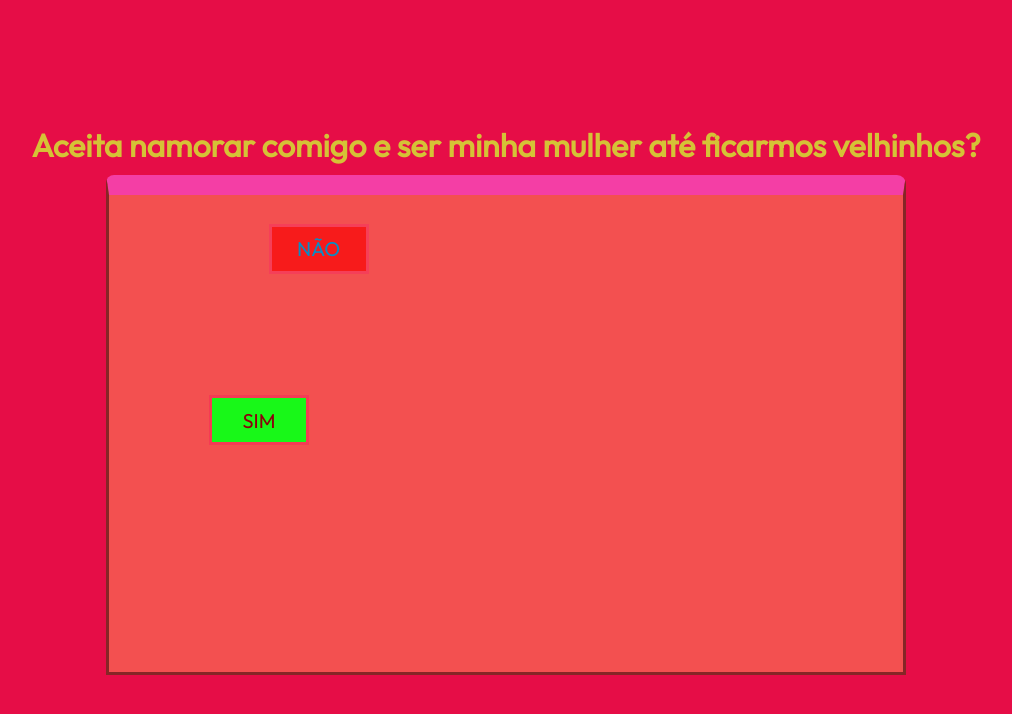
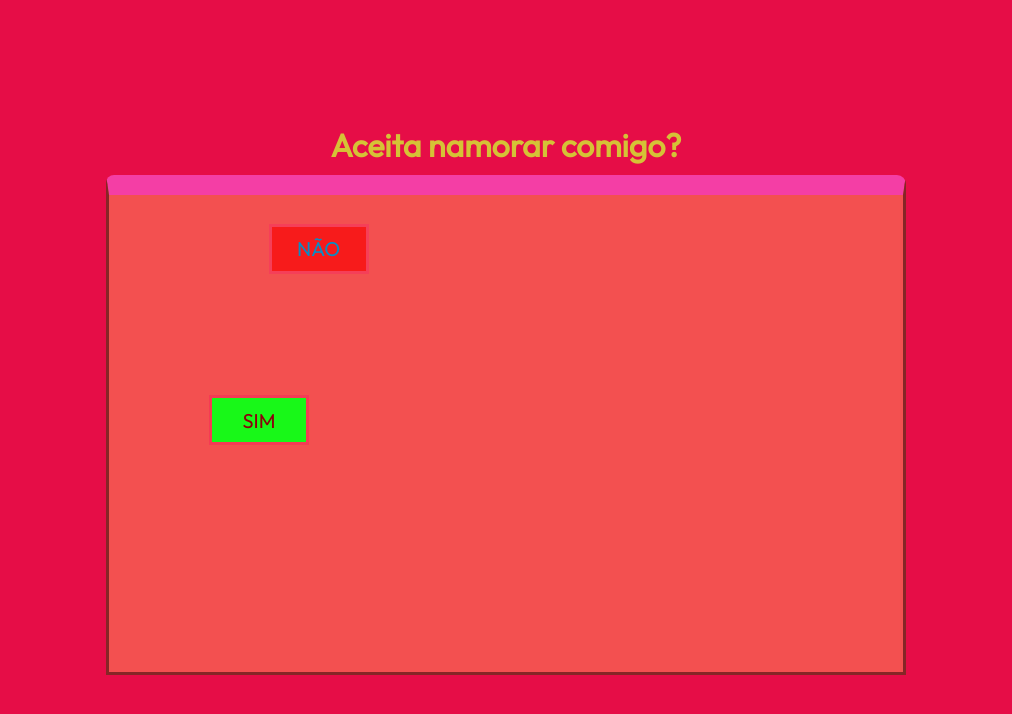
Before and after one commit to RicardoHAF/Pedido-de-namoro, a plain HTML site: page index.html in a window 1280 px wide. Shown: the whole page, without its empty margins (134-1146 px from the left). Drawn offline with Linux system fonts and the light colour scheme.

Commit message:
Update index.html

```diff
--- a/index.html
+++ b/index.html
@@ -23,7 +23,7 @@
     />
   </head>
   <body>
-    <h1>Aceita namorar comigo e ser minha mulher até ficarmos velhinhos?</h1>
+    <h1>Aceita namorar comigo?</h1>
 
     <div class="div">
       <button id="buttonYes" class="button">SIM</button>
```
